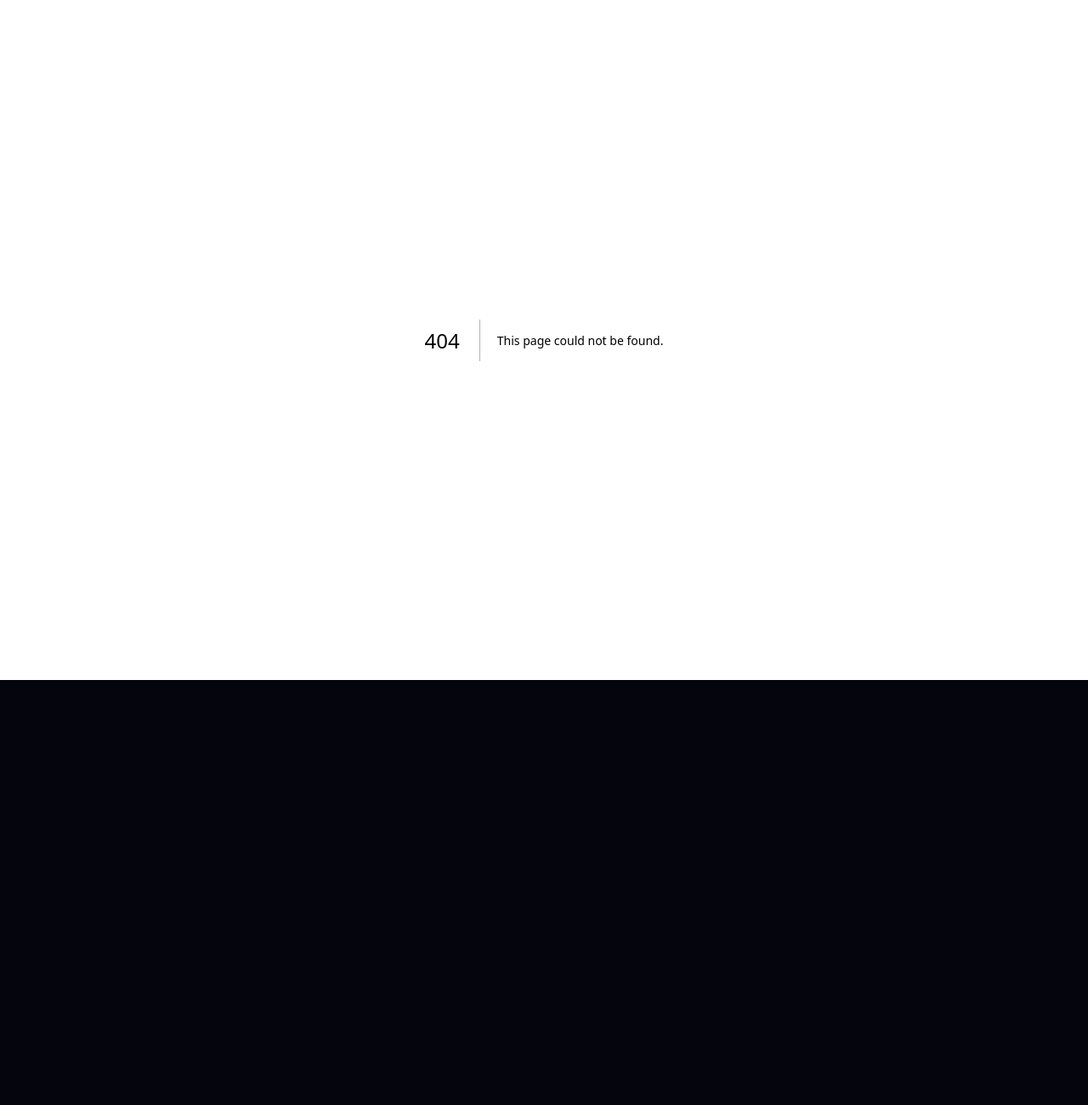
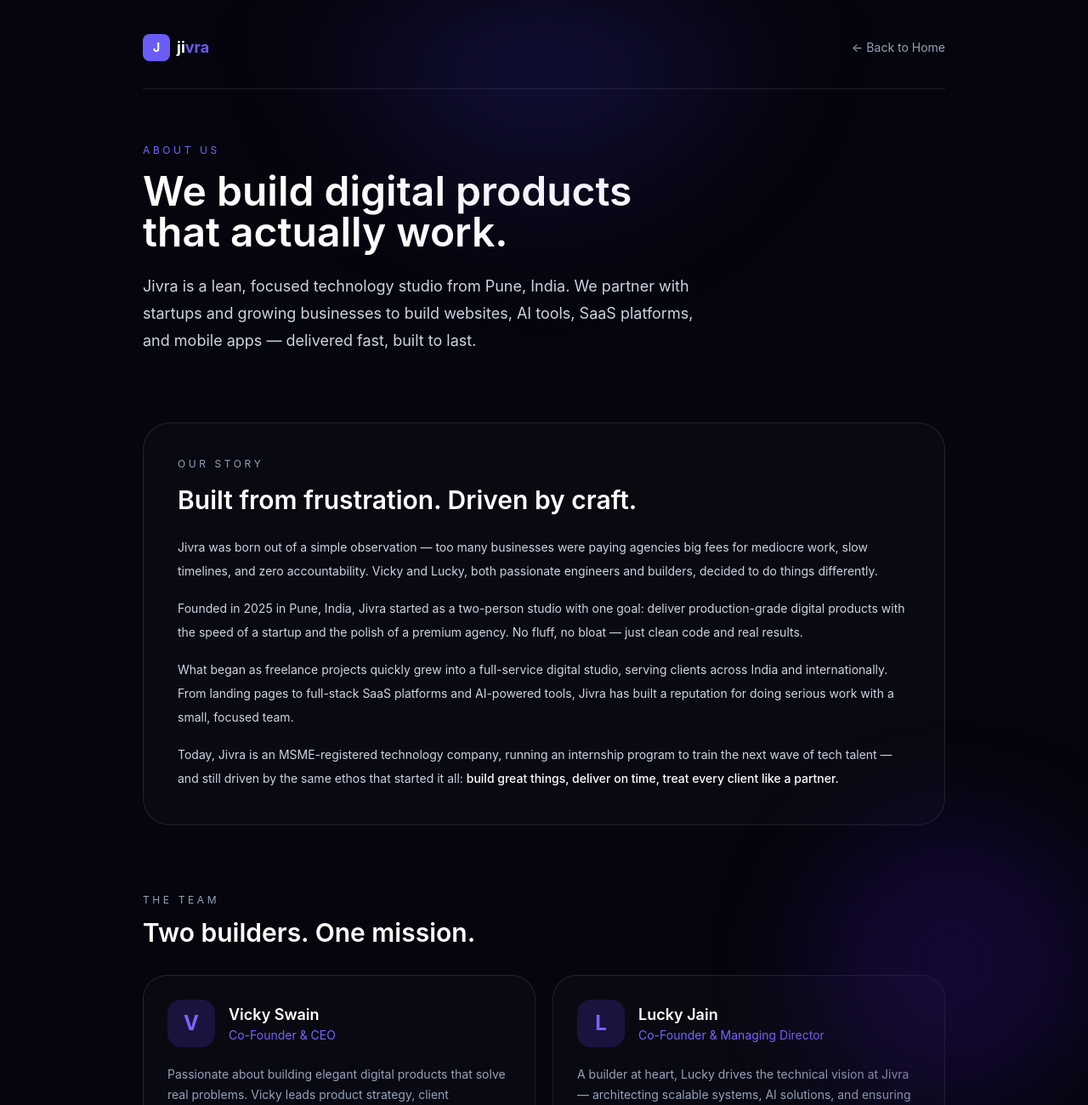
Before and after one commit to jivra-sys/Jivra, a Next.js app: page /about in a window 1280 px wide. Before the commit this address had no page. Shown: the top 1300 px of the page at 85% size. Before the commit the page ends 800 px from the top, so only its background shows below. Built offline with nearby package versions, Linux system fonts and the light colour scheme.

Commit message:
Add About Us page

```diff
--- /dev/null
+++ b/app/about/page.tsx
@@ -0,0 +1,185 @@
+"use client";
+
+import { motion } from "framer-motion";
+
+const team = [
+  {
+    name: "Vicky Swain",
+    role: "Co-Founder & CEO",
+    bio: "Passionate about building elegant digital products that solve real problems. Vicky leads product strategy, client relationships, and oversees delivery at Jivra.",
+    initial: "V",
+  },
+  {
+    name: "Lucky Jain",
+    role: "Co-Founder & Managing Director",
+    bio: "A builder at heart, Lucky drives the technical vision at Jivra — architecting scalable systems, AI solutions, and ensuring every product ships with precision.",
+    initial: "L",
+  },
+];
+
+const values = [
+  {
+    title: "Quality First",
+    desc: "We never cut corners. Every line of code, every pixel, every interaction is crafted with care and intentionality.",
+  },
+  {
+    title: "Radical Transparency",
+    desc: "No hidden costs, no vague timelines. We communicate openly and honestly at every stage of the project.",
+  },
+  {
+    title: "Speed Without Compromise",
+    desc: "We move fast — but never at the expense of quality. Our process is optimized for rapid, reliable delivery.",
+  },
+  {
+    title: "Client-First Mindset",
+    desc: "Your success is our success. We treat every project as if it's our own business on the line.",
+  },
+];
+
+const milestones = [
+  { year: "2025", event: "Jivra founded by Vicky Swain and Lucky Jain in Pune, India" },
+  { year: "2025", event: "First client project delivered — a full-stack web platform for a Mumbai startup" },
+  { year: "2026", event: "Expanded to AI & automation services, serving clients across 4 countries" },
+  { year: "2026", event: "Launched Jivra Internship Program to nurture the next generation of tech talent" },
+  { year: "2026", event: "Registered as MSME — officially recognized by the Government of India" },
+];
+
+export default function AboutUs() {
+  return (
+    <main className="relative overflow-hidden bg-[#05050d] text-white min-h-screen">
+      <div className="pointer-events-none absolute inset-x-0 top-0 h-[420px] bg-[radial-gradient(circle_at_top,_rgba(80,67,255,0.24),transparent_42%)] blur-3xl" />
+      <div className="pointer-events-none absolute right-0 top-1/3 h-[320px] w-[320px] rounded-full bg-[#2c0c6d] opacity-40 blur-3xl" />
+
+      <div className="mx-auto max-w-5xl px-6 pb-28 pt-10 sm:px-8 lg:px-10">
+
+        {/* Header */}
+        <header className="flex items-center justify-between border-b border-white/10 pb-8 mb-16">
+          <a href="/" className="inline-flex items-center gap-2 transition-opacity hover:opacity-80">
+            <span className="inline-flex h-8 w-8 items-center justify-center rounded-lg bg-[#6B5CF6] text-white font-bold text-sm">J</span>
+            <span className="font-bold text-lg"><span className="text-white">ji</span><span className="text-[#6B5CF6]">vra</span></span>
+          </a>
+          <a href="/" className="text-sm text-slate-400 hover:text-white transition">← Back to Home</a>
+        </header>
+
+        {/* Hero */}
+        <motion.div
+          initial={{ opacity: 0, y: 24 }}
+          animate={{ opacity: 1, y: 0 }}
+          transition={{ duration: 0.8 }}
+          className="mb-20"
+        >
+          <p className="text-xs uppercase tracking-[0.3em] text-[#7d62ff] mb-4">About Us</p>
+          <h1 className="text-4xl sm:text-5xl font-semibold text-white leading-tight mb-6">
+            We build digital products<br className="hidden sm:block" /> that actually work.
+          </h1>
+          <p className="text-slate-300 text-lg leading-8 max-w-2xl">
+            Jivra is a lean, focused technology studio from Pune, India. We partner with startups and growing businesses to build websites, AI tools, SaaS platforms, and mobile apps — delivered fast, built to last.
+          </p>
+        </motion.div>
+
+        {/* Story */}
+        <section className="mb-20">
+          <div className="rounded-[32px] border border-white/10 bg-[#0b0b13]/90 p-8 sm:p-10">
+            <p className="text-xs uppercase tracking-[0.3em] text-slate-400 mb-4">Our Story</p>
+            <h2 className="text-2xl sm:text-3xl font-semibold text-white mb-6">Built from frustration. Driven by craft.</h2>
+            <div className="space-y-4 text-slate-300 text-sm leading-7">
+              <p>
+                Jivra was born out of a simple observation — too many businesses were paying agencies big fees for mediocre work, slow timelines, and zero accountability. Vicky and Lucky, both passionate engineers and builders, decided to do things differently.
+              </p>
+              <p>
+                Founded in 2025 in Pune, India, Jivra started as a two-person studio with one goal: deliver production-grade digital products with the speed of a startup and the polish of a premium agency. No fluff, no bloat — just clean code and real results.
+              </p>
+              <p>
+                What began as freelance projects quickly grew into a full-service digital studio, serving clients across India and internationally. From landing pages to full-stack SaaS platforms and AI-powered tools, Jivra has built a reputation for doing serious work with a small, focused team.
+              </p>
+              <p>
+                Today, Jivra is an MSME-registered technology company, running an internship program to train the next wave of tech talent — and still driven by the same ethos that started it all: <span className="text-white font-medium">build great things, deliver on time, treat every client like a partner.</span>
+              </p>
+            </div>
+          </div>
+        </section>
+
+        {/* Team */}
+        <section className="mb-20">
+          <p className="text-xs uppercase tracking-[0.3em] text-slate-400 mb-3">The Team</p>
+          <h2 className="text-2xl sm:text-3xl font-semibold text-white mb-8">Two builders. One mission.</h2>
+          <div className="grid gap-5 sm:grid-cols-2">
+            {team.map((member) => (
+              <motion.div
+                key={member.name}
+                whileHover={{ y: -4 }}
+                className="rounded-[28px] border border-white/10 bg-[#0b0b13]/90 p-7 transition duration-300"
+              >
+                <div className="flex items-center gap-4 mb-5">
+                  <div className="inline-flex h-14 w-14 items-center justify-center rounded-2xl bg-[#1b133d] text-[#7d62ff] text-2xl font-bold">
+                    {member.initial}
+                  </div>
+                  <div>
+                    <p className="font-semibold text-white text-lg">{member.name}</p>
+                    <p className="text-[#7d62ff] text-sm">{member.role}</p>
+                  </div>
+                </div>
+                <p className="text-slate-400 text-sm leading-6">{member.bio}</p>
+              </motion.div>
+            ))}
+          </div>
+        </section>
+
+        {/* Values */}
+        <section className="mb-20">
+          <p className="text-xs uppercase tracking-[0.3em] text-slate-400 mb-3">Our Values</p>
+          <h2 className="text-2xl sm:text-3xl font-semibold text-white mb-8">What we stand for</h2>
+          <div className="grid gap-4 sm:grid-cols-2">
+            {values.map((v) => (
+              <motion.div
+                key={v.title}
+                whileHover={{ y: -4 }}
+                className="rounded-[24px] border border-white/10 bg-[#0b0a13]/90 p-6 transition duration-300"
+              >
+                <h3 className="font-semibold text-white mb-2">{v.title}</h3>
+                <p className="text-slate-400 text-sm leading-6">{v.desc}</p>
+              </motion.div>
+            ))}
+          </div>
+        </section>
+
+        {/* Milestones */}
+        <section className="mb-20">
+          <p className="text-xs uppercase tracking-[0.3em] text-slate-400 mb-3">Journey</p>
+          <h2 className="text-2xl sm:text-3xl font-semibold text-white mb-8">How we got here</h2>
+          <div className="space-y-4">
+            {milestones.map((m, i) => (
+              <div key={i} className="flex items-start gap-5 rounded-[20px] border border-white/10 bg-[#0b0b13]/80 px-6 py-4">
+                <span className="text-[#7d62ff] font-bold text-sm shrink-0 mt-0.5">{m.year}</span>
+                <p className="text-slate-300 text-sm leading-6">{m.event}</p>
+              </div>
+            ))}
+          </div>
+        </section>
+
+        {/* CTA */}
+        <section className="rounded-[32px] border border-white/10 bg-[#08080f]/90 p-8 sm:p-10 text-center">
+          <h2 className="text-2xl sm:text-3xl font-semibold text-white mb-4">Ready to build something great?</h2>
+          <p className="text-slate-400 text-sm mb-8 max-w-xl mx-auto">Whether you have a detailed brief or just a rough idea — we'd love to hear from you. Let's build it together.</p>
+          <a
+            href="/#contact"
+            className="inline-flex items-center justify-center rounded-full bg-[#5f4cff] px-8 py-3 text-sm font-semibold text-white transition hover:bg-[#7d62ff]"
+          >
+            Get in Touch
+          </a>
+        </section>
+
+        {/* Footer */}
+        <div className="mt-16 border-t border-white/10 pt-8 text-center text-slate-500 text-xs">
+          <p>© 2026 Jivra Technologies. All rights reserved.</p>
+          <div className="flex justify-center gap-6 mt-3">
+            <a href="/privacy-policy" className="hover:text-white transition">Privacy Policy</a>
+            <a href="/terms-and-conditions" className="hover:text-white transition">Terms & Conditions</a>
+            <a href="/refund-policy" className="hover:text-white transition">Refund Policy</a>
+          </div>
+        </div>
+
+      </div>
+    </main>
+  );
+}
```
